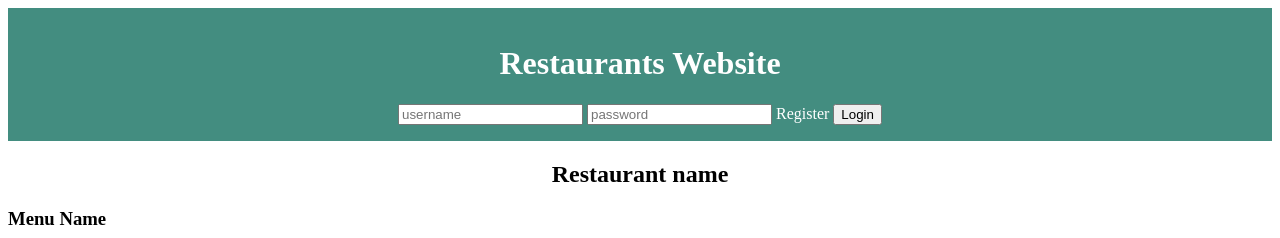
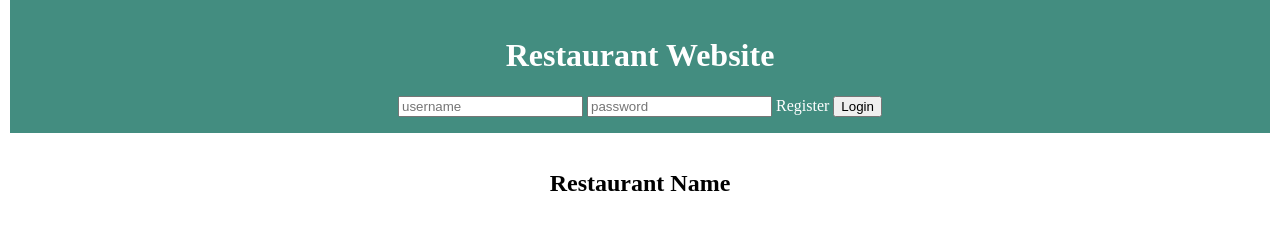
Before and after one commit to DanielaTomas/FEUP-LTW, a PHP site: page /Classes/restaurant.php?id=1 in a window 1280 px wide. Shown: the top 238 px of the page. Run offline with PHP 8.4, Linux system fonts and the light colour scheme.

Commit message:
add templates

```diff
--- a/Classes/restaurant.php
+++ b/Classes/restaurant.php
@@ -1,55 +1,25 @@
-<!DOCTYPE html>
-<html lang="en-US">
-  <head>
-    <title>Restaurants Website</title>
-    <meta charset="utf-8">
-    <link rel="stylesheet" href="../Css/style.css">
-  </head>
-  <body>
+<?php
+  declare(strict_types = 1);
 
-  <header>
-      <h1><a href="../index.php">Restaurants Website</a></h1>
-      <form action="login.php" method="post" class="login">
-        <input type="text" name="username" placeholder="username">
-        <input type="password" name="password" placeholder="password">
-        <a href="register.php">Register</a>
-        <button type="submit">Login</button>
-      </form>
-    </header>
+  require_once('../Templates/common.tpl.php');
+  require_once('../Templates/restaurant.tpl.php');
 
-    <main>
-      <h2>Restaurant name</h2>
-      <section id="menus">
-        <article>
-          <h3>Menu Name</h3>
-          <ul>
-          <ul>
-            <li><a href="dishOrder.php">Dish Name</a><img src="https://picsum.photos/200?1"></li>
-            <li><a href="dishOrder.php">Dish Name</a><img src="https://picsum.photos/200?2"></li>
-          </ul>
-          </ul>
-        </article>
+  $menus = array(
+    array('id' => 1, 'name' => 'Appetizer'),
+    array('id' => 2, 'name' => 'Soup'),
+    array('id' => 3, 'name' => 'Meat'),
+  );
 
-        <article>
-        <h3>Menu Name</h3>
-        <ul>
-            <li><a href="dishOrder.php">Dish Name</a><img src="https://picsum.photos/200?3"></li>
-            <li><a href="dishOrder.php">Dish Name</a><img src="https://picsum.photos/200?4"></li>
-          </ul>
-        </article>
+  $dishes = array(
+    array('id' => 1, 'name' => 'Dish Name 1', 'menuId' => 1),
+    array('id' => 2, 'name' => 'Dish Name 2', 'menuId' => 1),
+    array('id' => 3, 'name' => 'Dish Name 3', 'menuId' => 2),
+    array('id' => 4, 'name' => 'Dish Name 4', 'menuId' => 2),
+    array('id' => 5, 'name' => 'Dish Name 5', 'menuId' => 3),
+    array('id' => 6, 'name' => 'Dish Name 6', 'menuId' => 3)
+  );
 
-        <article>
-        <h3>Menu Name</h3>
-        <ul>
-            <li><a href="dishOrder.php">Dish Name</a><img src="https://picsum.photos/200?5"></li>
-            <li><a href="dishOrder.php">Dish Name</a><img src="https://picsum.photos/200?6"></li>
-          </ul>
-        </article>
-      </section>
-    </main>
-
-    <footer>
-      LTW Project &copy; 2022
-    </footer>
-  </body>
-</html>
+  drawHeader();
+  drawRestaurant('Restaurant Name', $menus, $dishes);
+  drawFooter();
+?>
--- a/Classes/review.php
+++ b/Classes/review.php
@@ -3,6 +3,7 @@
   <head>
     <title>Restaurants Website</title>
     <meta charset="utf-8">
+    <meta name="viewport" content="width=device-width">
     <link rel="stylesheet" href="../Css/style.css">
   </head>
   <body>
--- a/Css/style.css
+++ b/Css/style.css
@@ -1,6 +1,17 @@
-main a {
+a {
+  text-decoration: none;
+}
+
+h2 > a {
+  color: black;
+}
+
+main > h2 {
+  text-align: center;
+}
+
+main article a {
   color: white;
-  text-decoration: none;
   text-shadow: 2px 2px #333;
   font-size: 24px;
   align-self: center;
@@ -10,7 +21,6 @@ main a {
 
 body > header a {
   color: white;
-  text-decoration: none;
 }
 
 body > header {
@@ -18,6 +28,14 @@ body > header {
   background-color: #438D80;
   color: white;
   text-align: center;
+  position: fixed;
+  top: 0;
+  right: 10px;
+  left: 10px;
+}
+
+main {
+  margin-top: 170px;
 }
 
 #restaurants {
@@ -29,7 +47,6 @@ body > header {
 
 #restaurants article {
   display: grid;
-  justify-content: center;
   width: 200px;
 }
 
@@ -38,18 +55,31 @@ body > header {
   grid-row-start: 1;
 }
 
+#menus {
+  display: grid;
+  flex-wrap: wrap;
+  justify-content: center;
+  gap: 1em;
+}
+
+#menus article {
+  display: grid;
+  justify-content: center;
+  width: 200px;
+}
+
+#menus article h3 {
+  font-size: 20px;
+  text-align: center;
+}
+
+#dishes span::after{
+ content: " €";
+}
+
 footer {
   padding: 1em;
-  margin-top:1em;
+  margin-top: 1em;
   background-color: #438D80;
   color: white;
 }
-
-img{
-  padding: 5px;
-}
-
-
-main > h2 {
-  text-align: center;
-}
--- /dev/null
+++ b/Templates/common.tpl.php
@@ -0,0 +1,39 @@
+<?php declare(strict_types = 1); ?>
+
+<?php function drawHeader() { ?>
+<!DOCTYPE html>
+<html lang="en-US">
+<head>
+    <title>Restaurants Website</title>
+    <meta charset="utf-8">
+    <meta name="viewport" content="width=device-width">
+    <link rel="stylesheet" href="../Css/style.css">
+  </head>
+  <body>
+
+    <header>
+      <h1><a href="/">Restaurant Website</a></h1>
+      <?php drawLoginForm() ?>
+    </header>
+
+    <main>
+<?php } ?>
+
+<?php function drawLoginForm() { ?>
+  <form action="login.php" method="post" class="login">
+        <input type="text" name="username" placeholder="username">
+        <input type="password" name="password" placeholder="password">
+        <a href="register.php">Register</a>
+        <button type="submit">Login</button>
+  </form>
+<?php } ?>
+
+<?php function drawFooter() { ?>
+    </main>
+
+    <footer>
+      LTW Project &copy; 2022
+    </footer>
+  </body>
+</html>
+<?php } ?>
--- /dev/null
+++ b/Templates/restaurant.tpl.php
@@ -0,0 +1,30 @@
+<?php declare(strict_types = 1); ?>
+
+<?php function drawRestaurants(array $restaurants) { ?>
+  <h2>Restaurants</h2>
+  <section id="restaurants">
+    <?php foreach($restaurants as $restaurant) { ?>
+      <article>
+        <img src="https://picsum.photos/200?<?=$restaurant['id']?>">
+        <a href="../Classes/restaurant.php?id=1"><?=$restaurant['name']?></a>
+      </article>
+    <?php } ?>
+  </section>
+<?php } ?>
+
+<?php function drawRestaurant(string $restaurantName, array $menus, array $dishes) { ?>
+  <h2><?=$restaurantName?></h2>
+  <section id="menus">
+    <?php foreach ($menus as $menu) { ?>
+    <article>
+      <h3><?=$menu['name']?></h3>
+      <?php foreach ($dishes as $dish) { ?>
+       <?php if($dish['menuId'] === $menu['id']) { ?>
+        <a href="../Classes/dishOrder.php?id=1"><?=$dish['name']?></a>
+        <img src="https://picsum.photos/200?<?=$dish['id']?>">
+       <?php } ?>
+      <?php } ?>
+    </article>
+    <?php } ?>
+   </section>
+<?php } ?>
```
Also changed, not shown: Classes/dishOrder.php (+8 -32 lines), Templates/dishOrder.tpl.php (added, +19 -0 lines), index.php (+13 -40 lines).
